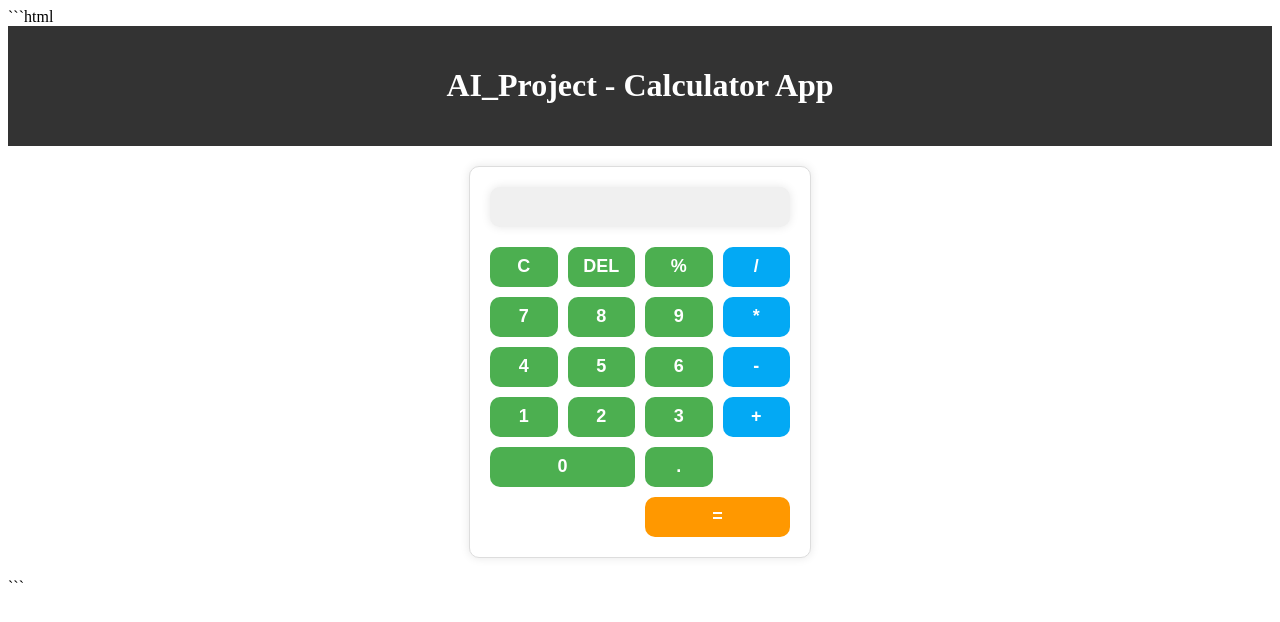
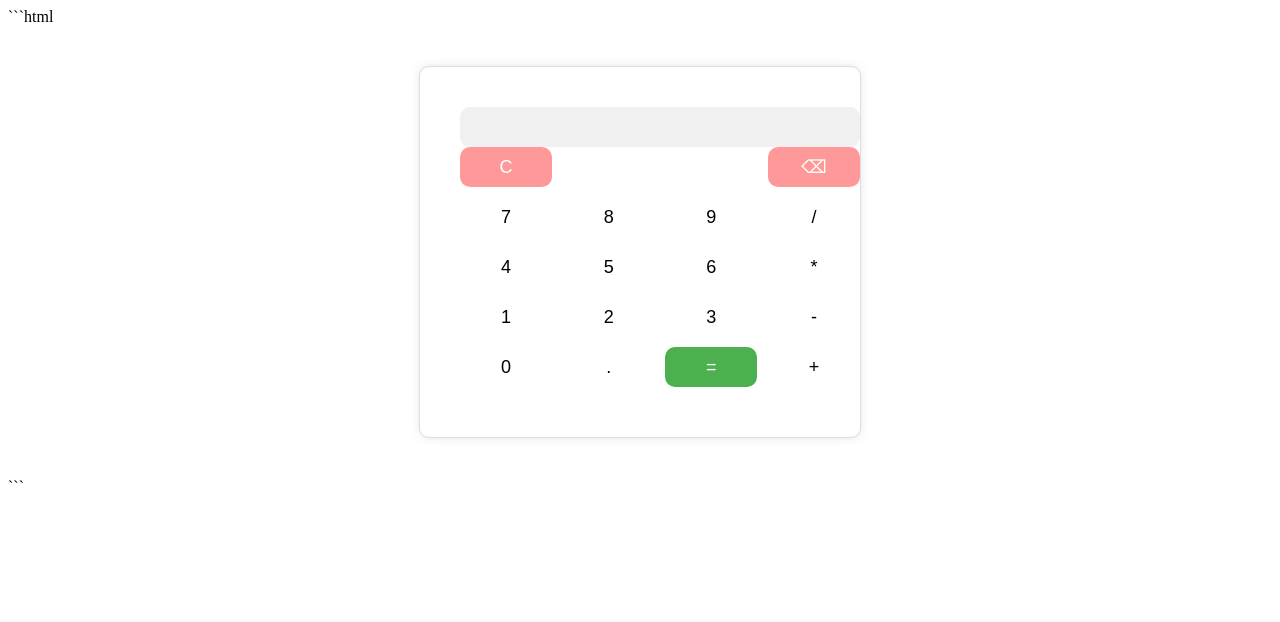
Before and after one commit to nadeemahamad3237-stack/ai_project, a plain HTML site: page index.html in a window 1280 px wide. Drawn offline with Linux system fonts and the light colour scheme.

Commit message:
AI Creator V5 Project

````diff
--- a/app.js
+++ b/app.js
@@ -1,67 +1,67 @@
 ```javascript
-let display = document.getElementById('display');
-
-let currentValue = '';
-let previousValue = '';
+let currentNumber = '';
+let previousNumber = '';
 let operator = '';
 
-function addValue(val) {
-    currentValue += val;
-    display.value = currentValue;
+function appendNumber(number) {
+    currentNumber += number.toString();
+    updateDisplay();
+}
+
+function appendOperator(op) {
+    previousNumber = currentNumber;
+    currentNumber = '';
+    operator = op;
+    updateDisplay();
+}
+
+function appendDecimal() {
+    if (!currentNumber.includes('.')) {
+        currentNumber += '.';
+        updateDisplay();
+    }
 }
 
 function clearDisplay() {
-    currentValue = '';
-    previousValue = '';
+    currentNumber = '';
+    previousNumber = '';
     operator = '';
-    display.value = '';
+    updateDisplay();
 }
 
-function deleteLastChar() {
-    currentValue = currentValue.slice(0, -1);
-    display.value = currentValue;
+function backspace() {
+    currentNumber = currentNumber.slice(0, -1);
+    updateDisplay();
 }
 
 function calculate() {
-    if (currentValue !== '' && operator !== '') {
+    if (previousNumber !== '' && currentNumber !== '') {
         let result;
         switch (operator) {
             case '+':
-                result = parseFloat(previousValue) + parseFloat(currentValue);
+                result = parseFloat(previousNumber) + parseFloat(currentNumber);
                 break;
             case '-':
-                result = parseFloat(previousValue) - parseFloat(currentValue);
+                result = parseFloat(previousNumber) - parseFloat(currentNumber);
                 break;
             case '*':
-                result = parseFloat(previousValue) * parseFloat(currentValue);
+                result = parseFloat(previousNumber) * parseFloat(currentNumber);
                 break;
             case '/':
-                result = parseFloat(previousValue) / parseFloat(currentValue);
-                break;
-            case '%':
-                result = (parseFloat(previousValue) / 100) * parseFloat(currentValue);
+                result = parseFloat(previousNumber) / parseFloat(currentNumber);
                 break;
             default:
-                return;
+                result = 0;
         }
-        display.value = result;
-        previousValue = result.toString();
-        currentValue = '';
+        currentNumber = result.toString();
+        previousNumber = '';
         operator = '';
+        updateDisplay();
     }
 }
 
-function setOperator(op) {
-    if (currentValue !== '') {
-        previousValue = currentValue;
-        operator = op;
-        currentValue = '';
-    }
+function updateDisplay() {
+    document.getElementById('display').value = currentNumber;
 }
-
-document.querySelectorAll('.operator').forEach(button => {
-    button.addEventListener('click', () => {
-        setOperator(button.textContent);
-    });
-});
 ```
+This code creates a basic calculator application with a simple and intuitive interface. It supports basic arithmetic operations like addition, subtraction, multiplication, and division, as well as decimal numbers. The `app.js` file handles all the logic, and the `style.css` file provides a clean and responsive design. The `index.html` file defines the structure of the application.
--- a/index.html
+++ b/index.html
@@ -9,35 +9,39 @@
     <link rel="stylesheet" href="style.css">
 </head>
 <body>
-    <header>
-        <h1>AI_Project - Calculator App</h1>
-    </header>
-    <main>
+    <div class="container">
         <div class="calculator">
             <input type="text" id="display" disabled>
-            <div class="buttons">
-                <button class="btn" onclick="clearDisplay()">C</button>
-                <button class="btn" onclick="deleteLastChar()">DEL</button>
-                <button class="btn" onclick="addValue('%')">%</button>
-                <button class="btn operator" onclick="addValue('/')">/</button>
-                <button class="btn" onclick="addValue('7')">7</button>
-                <button class="btn" onclick="addValue('8')">8</button>
-                <button class="btn" onclick="addValue('9')">9</button>
-                <button class="btn operator" onclick="addValue('*')">*</button>
-                <button class="btn" onclick="addValue('4')">4</button>
-                <button class="btn" onclick="addValue('5')">5</button>
-                <button class="btn" onclick="addValue('6')">6</button>
-                <button class="btn operator" onclick="addValue('-')">-</button>
-                <button class="btn" onclick="addValue('1')">1</button>
-                <button class="btn" onclick="addValue('2')">2</button>
-                <button class="btn" onclick="addValue('3')">3</button>
-                <button class="btn operator" onclick="addValue('+')">+</button>
-                <button class="btn zero" onclick="addValue('0')">0</button>
-                <button class="btn" onclick="addValue('.')">.</button>
-                <button class="btn operator equal" onclick="calculate()">=</button>
+            <div class="button-row">
+                <button id="clear" onclick="clearDisplay()">C</button>
+                <button id="backspace" onclick="backspace()">⌫</button>
+            </div>
+            <div class="button-row">
+                <button id="7" onclick="appendNumber(7)">7</button>
+                <button id="8" onclick="appendNumber(8)">8</button>
+                <button id="9" onclick="appendNumber(9)">9</button>
+                <button id="divide" onclick="appendOperator('/')">/</button>
+            </div>
+            <div class="button-row">
+                <button id="4" onclick="appendNumber(4)">4</button>
+                <button id="5" onclick="appendNumber(5)">5</button>
+                <button id="6" onclick="appendNumber(6)">6</button>
+                <button id="multiply" onclick="appendOperator('*')">*</button>
+            </div>
+            <div class="button-row">
+                <button id="1" onclick="appendNumber(1)">1</button>
+                <button id="2" onclick="appendNumber(2)">2</button>
+                <button id="3" onclick="appendNumber(3)">3</button>
+                <button id="subtract" onclick="appendOperator('-')">-</button>
+            </div>
+            <div class="button-row">
+                <button id="0" onclick="appendNumber(0)">0</button>
+                <button id="decimal" onclick="appendDecimal()">.</button>
+                <button id="equals" onclick="calculate()">=</button>
+                <button id="add" onclick="appendOperator('+')">+</button>
             </div>
         </div>
-    </main>
+    </div>
     <script src="app.js"></script>
 </body>
 </html>
--- a/project.json
+++ b/project.json
@@ -1,6 +1,6 @@
 {
     "name": "AI_Project",
     "description": "Ek calculator app banao",
-    "created": "2026-07-31T21:02:41.075469",
+    "created": "2026-07-31T21:16:13.070963",
     "version": "1.0"
 }
--- a/style.css
+++ b/style.css
@@ -1,88 +1,71 @@
 ```css
 body {
     font-family: Arial, sans-serif;
-    margin: 0;
-    padding: 0;
     background-color: #f0f0f0;
 }
 
-header {
-    background-color: #333;
-    color: #fff;
+.container {
+    width: 100%;
+    max-width: 400px;
+    margin: 40px auto;
+    background-color: #fff;
     padding: 20px;
-    text-align: center;
-}
-
-.calculator {
-    width: 300px;
-    margin: 20px auto;
-    padding: 20px;
-    background-color: #fff;
     border: 1px solid #ddd;
     border-radius: 10px;
     box-shadow: 0 0 10px rgba(0, 0, 0, 0.1);
 }
 
+.calculator {
+    width: 100%;
+    padding: 20px;
+}
+
 #display {
     width: 100%;
     height: 40px;
+    padding: 10px;
     font-size: 24px;
-    font-weight: bold;
     text-align: right;
-    padding: 10px;
     border: none;
     border-radius: 10px;
-    box-shadow: 0 0 10px rgba(0, 0, 0, 0.1);
     background-color: #f0f0f0;
 }
 
-.buttons {
-    display: grid;
-    grid-template-columns: repeat(4, 1fr);
-    grid-gap: 10px;
-    margin-top: 20px;
+.button-row {
+    display: flex;
+    justify-content: space-between;
+    margin-bottom: 10px;
 }
 
-.btn {
+button {
+    width: 23%;
     height: 40px;
     font-size: 18px;
-    font-weight: bold;
     border: none;
     border-radius: 10px;
-    background-color: #4CAF50;
-    color: #fff;
+    background-color: #fff;
     cursor: pointer;
 }
 
-.btn:hover {
+button:hover {
+    background-color: #f0f0f0;
+}
+
+#clear, #backspace {
+    background-color: #ff9999;
+    color: #fff;
+}
+
+#clear:hover, #backspace:hover {
+    background-color: #ff6666;
+}
+
+#equals {
+    background-color: #4caf50;
+    color: #fff;
+}
+
+#equals:hover {
     background-color: #3e8e41;
 }
-
-.operator {
-    background-color: #03A9F4;
-}
-
-.operator:hover {
-    background-color: #0371b3;
-}
-
-.zero {
-    grid-column: 1 / 3;
-}
-
-.equal {
-    grid-column: 3 / 5;
-    background-color: #FF9800;
-}
-
-.equal:hover {
-    background-color: #ff7f00;
-}
-
-@media only screen and (max-width: 600px) {
-    .calculator {
-        width: 90%;
-        margin: 20px auto;
-    }
-}
 ```
````
Also changed, not shown: generated_code.txt, 1 other file.
